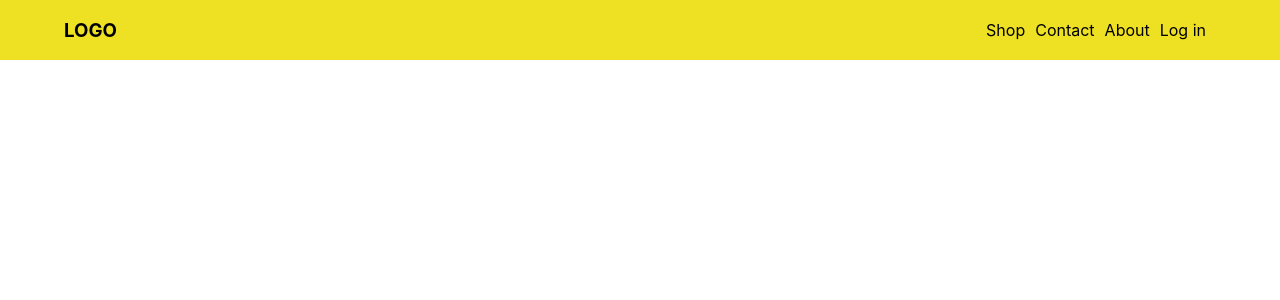
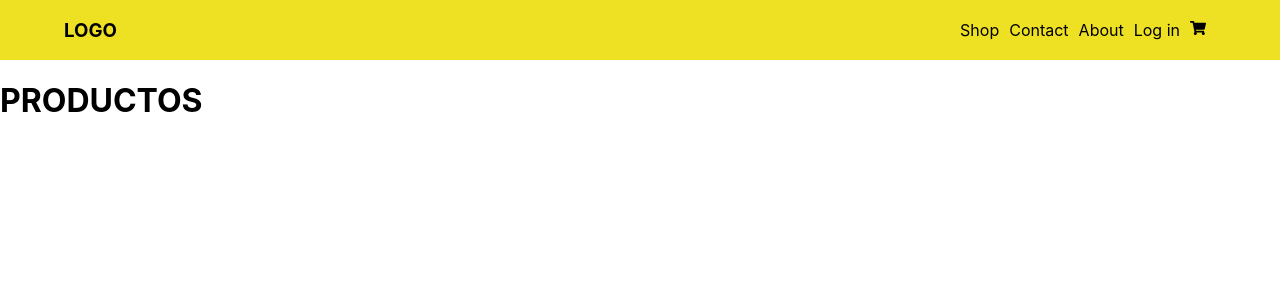
Before and after one commit to gabitozk/coderhouse-reactjs, a React (Create React App) app: page / in a window 1280 px wide. Shown: the top 300 px of the page. Built offline with nearby package versions, Linux system fonts and the light colour scheme.

Commit message:
Se añadio el Navbar e ItemListContainer en components

```diff
--- a/package.json
+++ b/package.json
@@ -8,6 +8,7 @@
     "@testing-library/user-event": "^13.5.0",
     "react": "^17.0.2",
     "react-dom": "^17.0.2",
+    "react-icons": "^4.3.1",
     "react-scripts": "5.0.0",
     "web-vitals": "^2.1.2"
   },
--- a/src/App.js
+++ b/src/App.js
@@ -1,10 +1,14 @@
 //import logo from './logo.svg';
 import './App.css';
-import Navbar from './components/Navbar';
+import Navbar from './components/Navbar/index.jsx';
+import ItemListContainer from './components/ItemListContainer/index.jsx';
 
 function App() {
   return (
-    <Navbar />
+    <div>
+      <Navbar />
+      <ItemListContainer />
+    </div>
   );
 }
 
--- /dev/null
+++ b/src/components/CartWidget/index.jsx
@@ -0,0 +1,8 @@
+import { FaShoppingCart } from "react-icons/fa";
+
+const CartWidget = () => {
+    console.log("Ejecutando cartwidget");
+    return <FaShoppingCart/>;
+}
+
+export default CartWidget;
--- /dev/null
+++ b/src/components/ItemListContainer/index.jsx
@@ -0,0 +1,7 @@
+const ItemListContainer = () => {
+
+    return <h1>PRODUCTOS</h1>;
+
+}
+
+export default ItemListContainer;
--- a/src/components/Navbar.js
+++ b/src/components/Navbar/index.jsx
@@ -1,4 +1,5 @@
-import './css/Navbar.css';
+import '../Navbar/style.css';
+import CartWidget from '../CartWidget/index.jsx';
 
 export default function Navbar () {
     return (
@@ -9,6 +10,9 @@ export default function Navbar () {
                 <li>Contact</li>
                 <li>About</li>
                 <li>Log in</li>
+                <li>
+                    <CartWidget />
+                </li>
             </ul>
         </header>
     )
```
Also changed, not shown: src/components/Navbar/style.css (renamed from src/components/css/Navbar.css), 1 other file (tests, documents, lock files or other folders).
